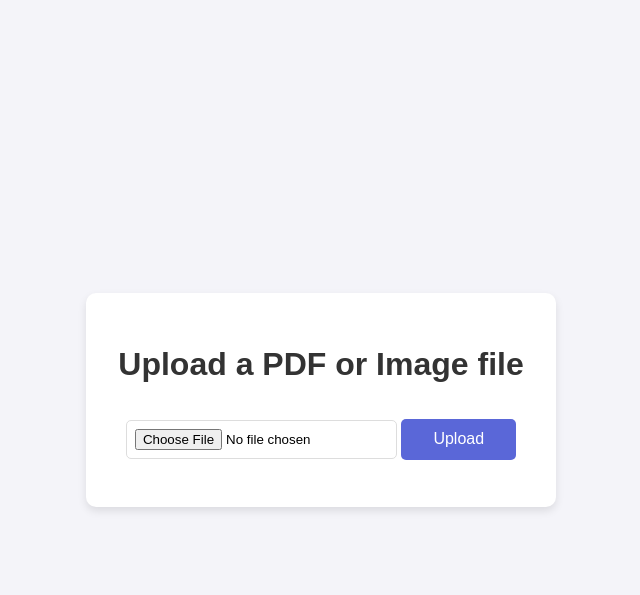
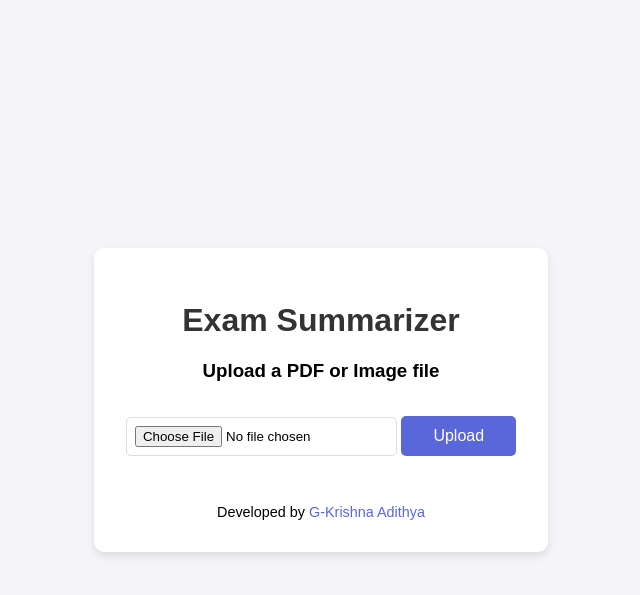
Before and after one commit to G-KrishnaAdithya/examAnswersSummarizer, a Flask app: page / in a window 1280 px wide. Shown: the top 595 px of the page, without its empty margins (319-959 px from the left). Run offline with Flask 3, Linux system fonts and the light colour scheme.

Commit message:
frontend changes

```diff
--- a/templates/home.html
+++ b/templates/home.html
@@ -2,7 +2,7 @@
 <html lang="en">
 <head>
     <meta charset="UTF-8">
-    <title>Upload PDF or Image</title>
+    <title>Upload PDF or Image - examSummarizer by G-Krishna Adithya</title>
     <style>
         body {
             font-family: 'Arial', sans-serif;
@@ -21,7 +21,7 @@
             border-radius: 10px;
             box-shadow: 0 4px 8px rgba(0, 0, 0, 0.1);
         }
-        h1 {
+        h1, h2 {
             color: #333;
         }
         input[type="file"] {
@@ -47,11 +47,24 @@
             color: red;
             margin-top: 1rem;
         }
+        .footer {
+            margin-top: 2rem;
+            font-size: 0.9rem;
+        }
+        .footer a {
+            color: #5a67d8;
+            text-decoration: none;
+            transition: color 0.3s;
+        }
+        .footer a:hover {
+            color: #434190;
+        }
     </style>
 </head>
 <body>
     <div class="container">
-        <h1>Upload a PDF or Image file</h1>
+        <h1>Exam Summarizer</h1>
+        <h3>Upload a PDF or Image file</h3>
         <form action="/" method="post" enctype="multipart/form-data">
             <input type="file" name="file" accept=".pdf, image/*">
             <button type="submit">Upload</button>
@@ -65,6 +78,9 @@
             </div>
           {% endif %}
         {% endwith %}
+        <div class="footer">
+            Developed by <a href="https://github.com/G-KrishnaAdithya" target="_blank">G-Krishna Adithya</a>
+        </div>
     </div>
 </body>
 </html>
```
